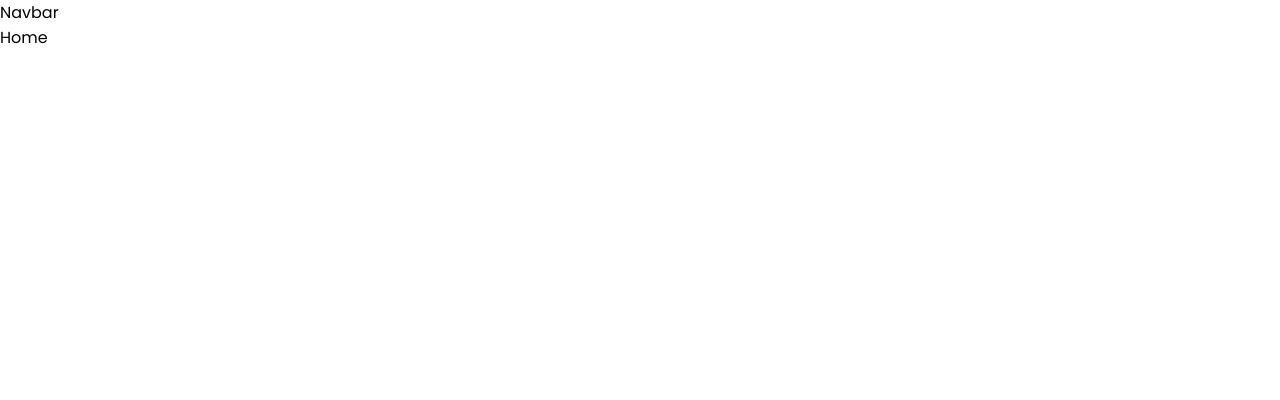
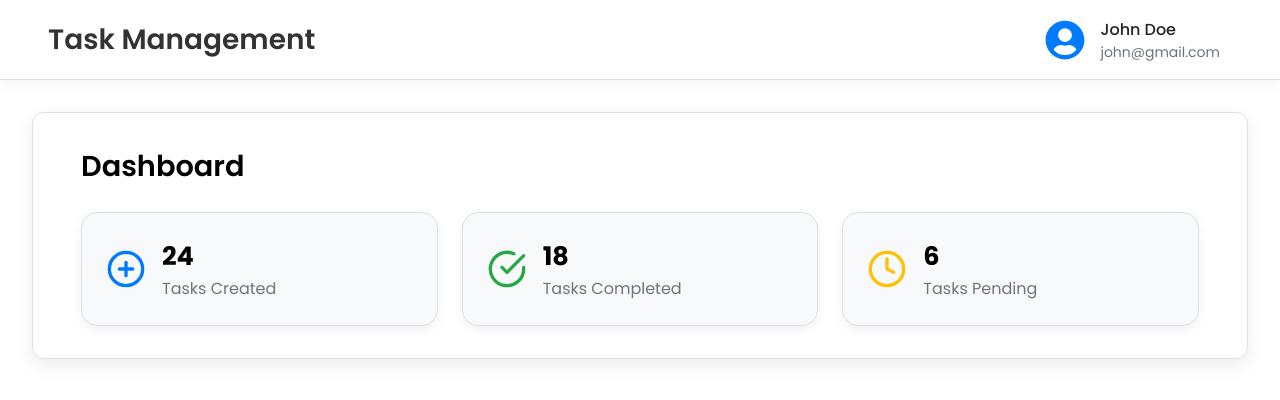
Before and after one commit to aimal-qazi/Task-Management, a React (Create React App) app: page / in a window 1280 px wide. Shown: the top 400 px of the page. Built offline with nearby package versions, Linux system fonts and the light colour scheme.

Commit message:
improve UI of login, register, navbar and home component

```diff
--- a/public/index.html
+++ b/public/index.html
@@ -12,7 +12,7 @@
     <link rel="apple-touch-icon" href="%PUBLIC_URL%/logo192.png" />
     <link rel="manifest" href="%PUBLIC_URL%/manifest.json" />
     <link href="https://fonts.googleapis.com/css2?family=Poppins:ital,wght@0,100;0,200;0,300;0,400;0,500;0,600;0,700;0,800;0,900;1,100;1,200;1,300;1,400;1,500;1,600;1,700;1,800;1,900&display=swap" rel="stylesheet">
-    <title>React App</title>
+    <title>Task Management</title>
   </head>
   <body>
     <noscript>You need to enable JavaScript to run this app.</noscript>
--- a/src/components/layout/Navbar.jsx
+++ b/src/components/layout/Navbar.jsx
@@ -1,8 +1,20 @@
 import React from 'react'
+import './../../styles/navbar.css'
+import { FaUserCircle } from 'react-icons/fa'
 
 const Navbar = () => {
   return (
-    <div>Navbar</div>
+    <div className="navbar-container">
+      <h1>Task Management</h1>
+
+      <div className="user">
+        <FaUserCircle className='icon'/>
+        <div className='user-info'>
+          <h4>John Doe</h4>
+          <p>john@gmail.com</p>
+        </div>
+      </div>
+    </div>
   )
 }
 
--- a/src/pages/Home.jsx
+++ b/src/pages/Home.jsx
@@ -1,11 +1,42 @@
 import React from 'react'
 import Navbar from '../components/layout/Navbar'
+import { FiCheckCircle, FiClock, FiPlusCircle } from 'react-icons/fi'
+import './../styles/home.css'
 
 const Home = () => {
+  const tasksCreated = 24;
+  const tasksCompleted = 18;
+  const tasksPending = 6;
+
   return (
     <>
         <Navbar />
-        <div>Home</div>
+        <div className="home-container">
+        <h2>Dashboard</h2>
+        <div className="dashboard-cards">
+          <div className="card created">
+            <FiPlusCircle className="icon" />
+            <div className="details">
+              <h3>{tasksCreated}</h3>
+              <p>Tasks Created</p>
+            </div>
+          </div>
+          <div className="card completed">
+            <FiCheckCircle className="icon" />
+            <div className="details">
+              <h3>{tasksCompleted}</h3>
+              <p>Tasks Completed</p>
+            </div>
+          </div>
+          <div className="card pending">
+            <FiClock className="icon" />
+            <div className="details">
+              <h3>{tasksPending}</h3>
+              <p>Tasks Pending</p>
+            </div>
+          </div>
+        </div>
+      </div>
     </>
   )
 }
--- a/src/styles/auth.css
+++ b/src/styles/auth.css
@@ -1,98 +1,119 @@
 @import url('./variable.css');
 
 .auth-container {
-    width: 100%;
-    height: 100vh;
-    display: flex;
-    justify-content: center;
-    background: #AFDDFF;
+  width: 100%;
+  height: 100vh;
+  background: #f0f4f8;
+  display: flex;
+  justify-content: center;
+  align-items: center;
 }
 
-.auth-container .auth-wrapper {
-    width: 400px;
-    max-height: 400px;
-    margin-top: 50px;
-    border-radius: 10px;
-    display: flex;
-    flex-direction: column;
+.auth-wrapper {
+  width: 400px;
+  background-color: #ffffff;
+  border-radius: 16px;
+  box-shadow: 0 6px 24px rgba(0, 0, 0, 0.1);
+  padding: 2.5rem 2rem;
+  display: flex;
+  flex-direction: column;
+  align-items: center;
+  gap: 1.5rem;
 }
 
-.auth-container .auth-wrapper .auth-header {
-    padding: 10px;
-    width: 100%;
-    display: flex;
-    align-items: center;
-    justify-content: center;
-    flex-direction: column;
-    height: 140px;
+.auth-header {
+  text-align: center;
 }
 
-.auth-container .auth-wrapper .auth-header .icon-box {
-    width: 60px;
-    height: 60px;
-    border-radius: 50%;
-    background: var(--primary-color);
-    display: flex;
-    justify-content: center;
-    align-items: center;
+.icon-box {
+  width: 60px;
+  height: 60px;
+  border-radius: 50%;
+  background-color: var(--primary-color);
+  display: flex;
+  justify-content: center;
+  align-items: center;
+  margin: 0 auto 1rem;
 }
 
-.auth-container .auth-wrapper .auth-header .icon-box .icon {
-    color: var(--text-color);
-    font-size: 36px;
+.icon {
+  font-size: 32px;
+  color: var(--text-color);
 }
 
-.auth-container .auth-wrapper .auth-form {
-    width: 100%;
-    border-radius: 14px;
-    flex: 1;
-    padding: 35px 20px;
-    display: flex;
-    background: var(--text-color);
-    flex-direction: column;
-    align-items: center;
-    gap: 25px;
-    box-shadow: 0 4px 8px rgba(0, 0, 0, 0.2);
-    margin-top: 20px;
+.auth-header h2 {
+  font-size: 24px;
+  font-weight: 600;
+  color: #222;
+  margin-bottom: 0.3rem;
 }
 
-.auth-container .auth-wrapper .auth-form .form-group {
-    width: 100%;
-    display: flex;
-    flex-direction: column;
-    gap: 3px;
+.auth-header p {
+  font-size: 14px;
+  color: #666;
 }
 
-.auth-container .auth-wrapper .auth-form .form-group input {
-    width: 100%;
-    padding: 10px 5px;
-    background: transparent;
-    border: 0;
-    border-bottom: 1px solid;
-    outline: none;
-    font-size: 14px;
-    color: #000;
-    border-color: var(--primary-color);
+.auth-form {
+  width: 100%;
+  display: flex;
+  flex-direction: column;
+  gap: 1.2rem;
 }
 
-.auth-container .auth-wrapper .auth-form .btn {
-    width: 100%;
-    padding: 12px;
-    background: var(--primary-color);
-    font-size: 16px;
-    color: var(--text-color);
-    font-weight: bold;
-    border: 0;
-    border-radius: 12px;
-    cursor: pointer;
-    margin-top: 15px;
+.form-group {
+  display: flex;
+  flex-direction: column;
+  gap: 6px;
 }
 
-.auth-container .auth-wrapper .auth-form .account-verify {
-    font-size: 13px;
+.form-group label {
+  font-size: 14px;
+  color: #333;
 }
 
-.auth-container .auth-wrapper .auth-form .account-verify span {
-    color: var(--primary-color);
-    cursor: pointer;
+.form-group input {
+  padding: 10px 12px;
+  font-size: 14px;
+  border: 1px solid #ccc;
+  border-radius: 8px;
+  outline: none;
+  transition: border-color 0.2s ease;
 }
+
+.form-group input:focus {
+  border-color: var(--primary-color);
+  box-shadow: 0 0 0 2px rgba(0, 123, 255, 0.15);
+}
+
+.btn {
+  padding: 12px;
+  font-size: 15px;
+  font-weight: 600;
+  color: var(--text-color);
+  background-color: var(--primary-color);
+  border: none;
+  border-radius: 10px;
+  cursor: pointer;
+  transition: background-color 0.3s ease;
+}
+
+.btn:hover {
+  background-color: #0267d1;
+}
+
+.account-verify {
+  font-size: 13px;
+  color: #444;
+  text-align: center;
+}
+
+.account-verify span {
+  color: var(--primary-color);
+  font-weight: 500;
+  cursor: pointer;
+  transition: color 0.2s ease;
+}
+
+.account-verify span:hover {
+  color: #0267d1;
+}
--- /dev/null
+++ b/src/styles/home.css
@@ -0,0 +1,60 @@
+.home-container {
+    padding: 2rem 3rem;
+    border: 1px solid #e0e0e0;
+    border-radius: 12px;
+    box-shadow: 0 6px 20px rgba(0, 0, 0, 0.08);
+    background-color: #ffffff;
+    margin: 2rem;
+  }
+
+  .home-container h2 {
+    margin-bottom: 1.5rem;
+    font-size: 1.8rem;
+    font-weight: 600;
+  }
+
+  .dashboard-cards {
+    display: flex;
+    gap: 1.5rem;
+    flex-wrap: wrap;
+  }
+
+  .card {
+    background-color: #f8f9fa;
+    border-radius: 1rem;
+    padding: 1.5rem;
+    flex: 1 1 250px;
+    display: flex;
+    align-items: center;
+    box-shadow: 0 4px 12px rgba(0, 0, 0, 0.06);
+    border: 1px solid #dee2e6;
+    transition: transform 0.2s ease;
+  }
+
+  .card:hover {
+    transform: translateY(-4px);
+  }
+
+  .card .icon {
+    font-size: 2.5rem;
+    margin-right: 1rem;
+    color: #007bff;
+  }
+
+  .card.completed .icon {
+    color: #28a745;
+  }
+
+  .card.pending .icon {
+    color: #ffc107;
+  }
+
+  .card .details h3 {
+    margin: 0;
+    font-size: 1.6rem;
+  }
+
+  .card .details p {
+    margin: 0;
+    color: #6c757d;
+  }
--- /dev/null
+++ b/src/styles/navbar.css
@@ -0,0 +1,60 @@
+@import url('./variable.css');
+
+.navbar-container {
+    width: 100%;
+    height: 80px;
+    background-color: #ffffff;
+    border-bottom: 1px solid #e0e0e0;
+    box-shadow: 0 4px 12px rgba(0, 0, 0, 0.05);
+    display: flex;
+    justify-content: space-between;
+    align-items: center;
+    padding: 0 3rem;
+    position: sticky;
+    top: 0;
+    z-index: 100;
+}
+
+.navbar-container h1 {
+    font-size: 28px;
+    font-weight: 600;
+    color: #333;
+}
+
+.navbar-container .user {
+    display: flex;
+    align-items: center;
+    gap: 15px;
+    cursor: pointer;
+    padding: 8px 12px;
+    border-radius: 8px;
+    transition: background-color 0.2s ease;
+}
+
+.navbar-container .user:hover {
+    background-color: #f1f3f5;
+}
+
+.navbar-container .user .icon {
+    font-size: 40px;
+    color: #007bff;
+}
+
+.navbar-container .user .user-info {
+    display: flex;
+    flex-direction: column;
+    align-items: flex-start;
+}
+
+.navbar-container .user .user-info h4 {
+    margin: 0;
+    font-size: 16px;
+    font-weight: 500;
+    color: #212529;
+}
+
+.navbar-container .user .user-info p {
+    margin: 0;
+    font-size: 14px;
+    color: #6c757d;
+}
```
